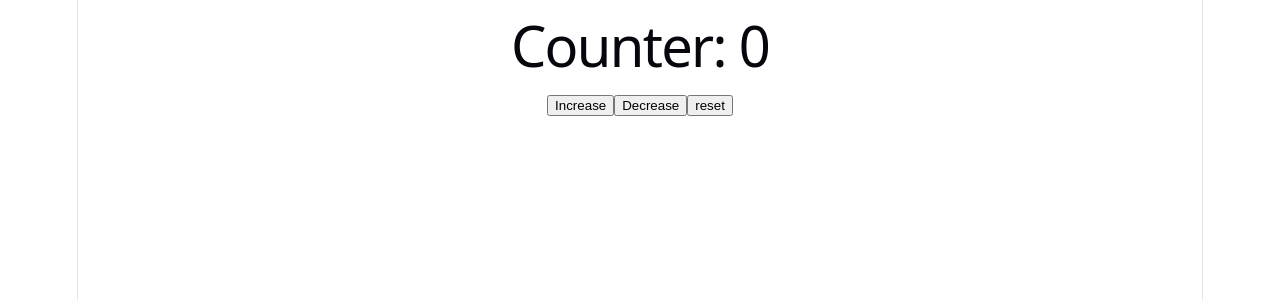
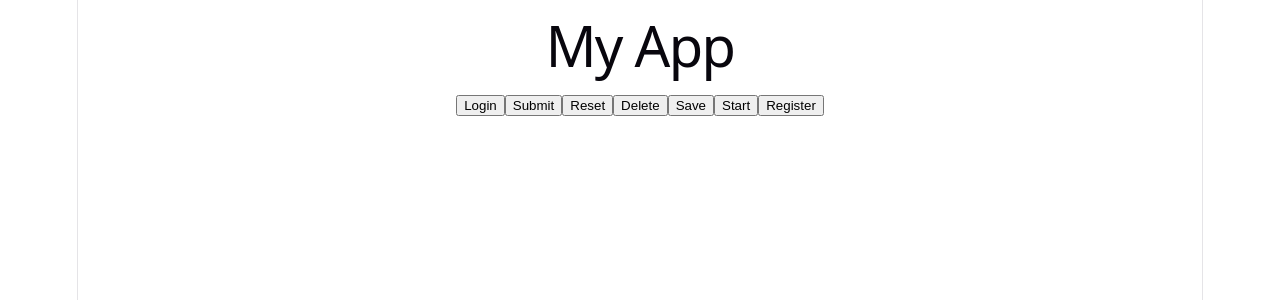
Before and after one commit to raziya8/my-react-app, a React (Vite) app: page / in a window 1280 px wide. Shown: the top 300 px of the page. Built offline with nearby package versions, Linux system fonts and the light colour scheme.

Commit message:
Practice React props and onClick events

```diff
--- a/src/App.jsx
+++ b/src/App.jsx
@@ -28,30 +28,54 @@
 // export default App;
 
 // -----*********//
-import {useState} from "react";
-function App(){
-const [count ,setCount] = useState(0);
-return(
-  <div>
-    <h1>Counter: {count}</h1>
-    <button onClick={() => {
-  if (count < 10) {
-    setCount(count + 1);
-  }
-}}>
-  Increase
-</button>
-    <button onClick={() => {
-  if (count > 0) {
-    setCount(count - 1);
-  }
-}}>
-  Decrease
-</button>
-    <button onClick={() => setCount(0)}>
- reset
-    </button>
+// import {useState} from "react";
+// function App(){
+// const [count ,setCount] = useState(0);
+// return(
+//   <div>
+//     <h1>Counter: {count}</h1>
+//     <button onClick={() => {
+//   if (count < 10) {
+//     setCount(count + 1);
+//   }
+// }}>
+//   Increase
+// </button>
+//     <button onClick={() => {
+//   if (count > 0) {
+//     setCount(count - 1);
+//   }
+// }}>
+//   Decrease
+// </button>
+//     <button onClick={() => setCount(0)}>
+//  reset
+//     </button>
+//     </div>
+// );
+// }
+// export default App;
+
+// *************use of Button with help of props////
+
+import Button from "./Button";
+
+function App() {
+  return (
+    <div>
+      <h1>My App</h1>
+
+      <Button text="Login" onClick={() => alert ("login clicked")} />
+      <Button text="Submit" />
+      <Button text="Reset" />
+      <Button text="Delete" />
+      <Button text="Save" onClick={() => alert ("Your data saved successfully")}/>
+      <Button text="Start" />
+      <Button text="Register" />
     </div>
-);
+  );
 }
+
 export default App;
+
+// <UserCard name="Raziya" />
--- /dev/null
+++ b/src/Button.jsx
@@ -0,0 +1,11 @@
+function Button (props){
+    return (
+        <button onClick={props.onClick}>
+            {props.text}
+            </button>
+    );
+}
+export default Button;
+// function UserCard(props) {
+//     return <h2>{props.name}</h2>;
+//   }
```
